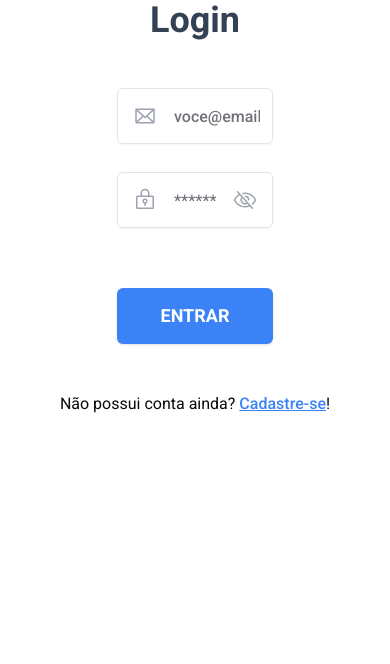
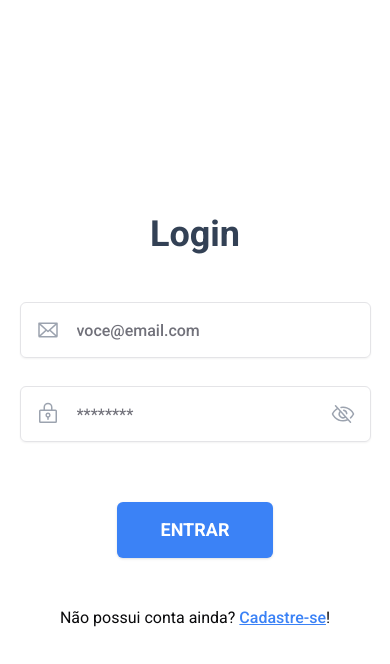
Before and after one commit to Gustaxz/asl-bank-front, a React (Vite) app: page / in a window 390 px wide. Shown: the top 664 px of the page. Built offline with nearby package versions, Linux system fonts and the light colour scheme.

Commit message:
feat(responsiviness): login page

```diff
--- a/src/components/Sidebar.tsx
+++ b/src/components/Sidebar.tsx
@@ -69,7 +69,13 @@ export function Sidebar() {
 					{isSidebarOpen ? <p>Histórico</p> : null}
 				</div>
 			</div>
-			<ConfirmLogOff onClick={logOut} isSidebarOpen={isSidebarOpen} />
+			<ConfirmLogOff
+				onClick={() => {
+					setIsSidebarOpen(false)
+					logOut()
+				}}
+				isSidebarOpen={isSidebarOpen}
+			/>
 		</div>
 	)
 }
--- a/src/pages/LoginOrSignUp.tsx
+++ b/src/pages/LoginOrSignUp.tsx
@@ -45,7 +45,7 @@ export function LoginOrSignUp() {
 	}
 
 	return (
-		<div className="sm:grid grid-cols-2 h-screen">
+		<div className="grid sm:grid-cols-2 grid-cols-1 h-screen">
 			<div className="bg-blue-500 hidden w-full h-full sm:flex flex-col gap-20 items-center justify-center">
 				<p className="font-semibold text-5xl text-white">
 					Portal
--- a/src/pages/auth/Login.tsx
+++ b/src/pages/auth/Login.tsx
@@ -44,7 +44,7 @@ export function Login({ loading, setIsLogin, handleData }: ILoginProps) {
 			onSubmit={handleSubmit(onSubmit)}
 		>
 			<p className="text-slate-700 text-4xl font-bold">Login</p>
-			<div className="flex flex-col gap-4 w-full mx-auto max-w-[40vw]">
+			<div className="flex flex-col gap-4 w-full mx-auto sm:max-w-[40vw] max-w-[90vw]">
 				<div className="flex flex-col gap-1">
 					<div className="flex items-center relative">
 						<Envelope size={24} className="absolute left-4 text-gray-400" />
--- a/src/pages/auth/SignUp.tsx
+++ b/src/pages/auth/SignUp.tsx
@@ -51,7 +51,7 @@ export function SignUp({ loading, setIsLogin, handleData }: ILoginProps) {
 			onSubmit={handleSubmit(onSubmit)}
 		>
 			<p className="text-slate-700 text-4xl font-bold">Cadastre-se</p>
-			<div className="flex flex-col gap-4 w-full mx-auto max-w-[40vw]">
+			<div className="flex flex-col gap-4 w-full mx-auto sm:max-w-[40vw] max-w-[90vw]">
 				<div className="flex flex-col gap-1">
 					<div className="flex items-center relative">
 						<Envelope size={24} className="absolute left-4 text-gray-400" />
```
